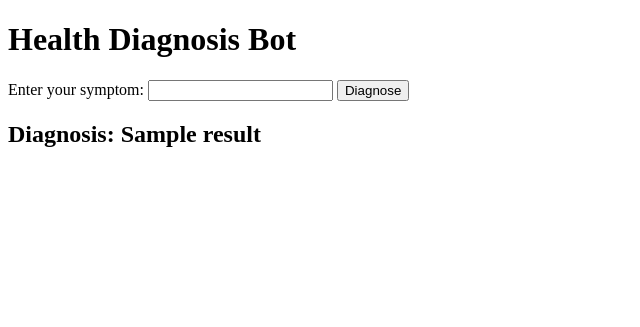
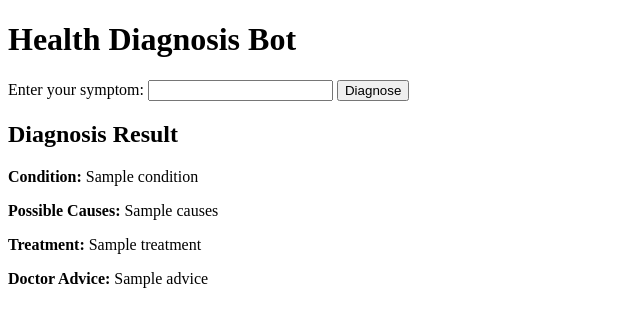
Before and after one commit to Nikhilbalanse788/smart-health-bot, a Python web app: template templates/index.html in a window 1280 px wide. Shown: the top 327 px of the page, without its empty margins (0-640 px from the left). Run offline with Jinja, Linux system fonts and the light colour scheme; the template is opened without the code that fills it: most values are stand-ins (such as "Sample title", 1, 10 or a date in 2020).

Commit message:
Update index.html

```diff
--- a/templates/index.html
+++ b/templates/index.html
@@ -11,8 +11,12 @@
         <button type="submit">Diagnose</button>
     </form>
 
-    {% if result %}
-        <h2>Diagnosis: {{ result }}</h2>
+    {% if diagnosis.condition %}
+        <h2>Diagnosis Result</h2>
+        <p><strong>Condition:</strong> {{ diagnosis.condition }}</p>
+        <p><strong>Possible Causes:</strong> {{ diagnosis.causes }}</p>
+        <p><strong>Treatment:</strong> {{ diagnosis.treatment }}</p>
+        <p><strong>Doctor Advice:</strong> {{ diagnosis.advice }}</p>
     {% endif %}
 </body>
 </html>
```
